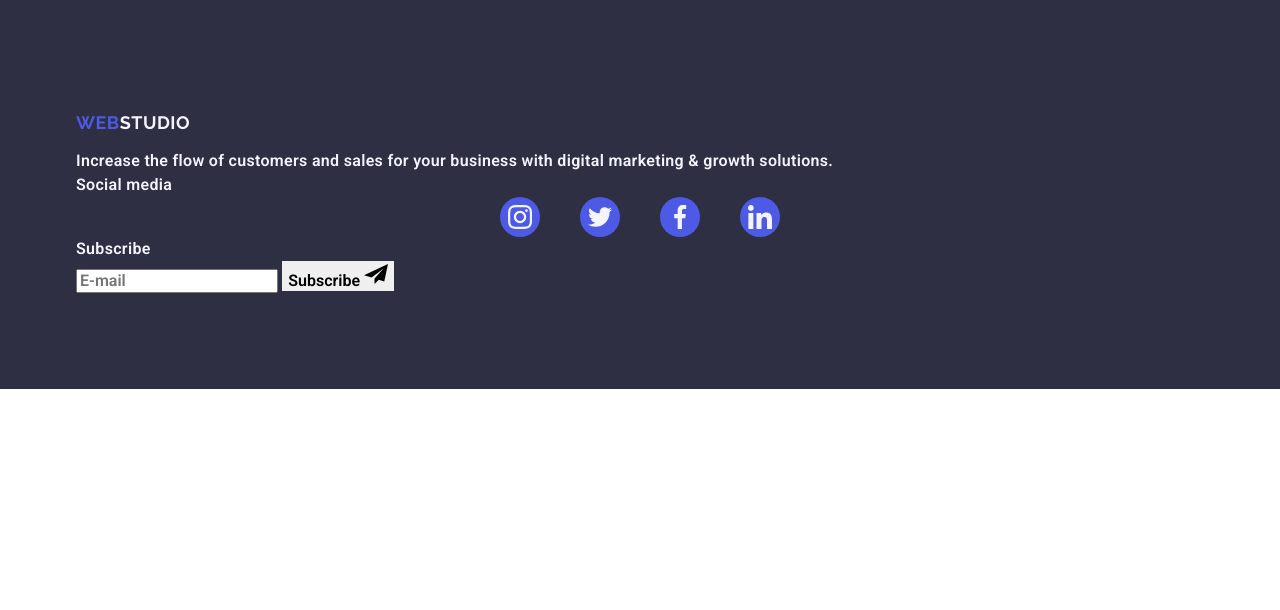
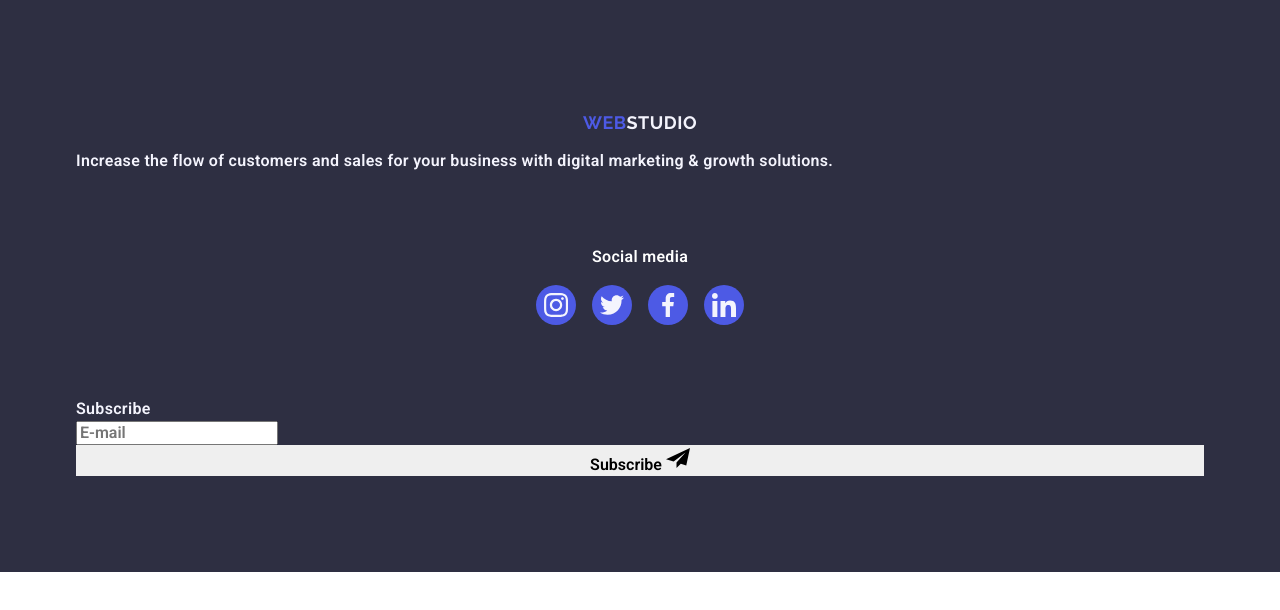
Before and after one commit to Volodymyr-But2025/goit-markup-hw-06, a plain HTML site: page index.html in a window 1280 px wide. Drawn offline with nearby package versions, Linux system fonts and the light colour scheme.

Commit message:
footerNotEnd

```diff
--- a/css/styles.css
+++ b/css/styles.css
@@ -685,6 +685,10 @@ img {
   flex-direction: column;
 }
 .footer-logo-text-container {
+  margin-bottom: 72px;
+}
+.footer-logo-text-container .logo{
+  text-align: center;
 }
 .logo_footer-sp {
   color: #f4f4fd;
@@ -696,3 +700,32 @@ img {
   letter-spacing: 0.02em;
   color: #f4f4fd;
 }
+.footer-social-link-container{
+  margin: 0 auto 72px;
+
+}
+.footer-social-text {
+  font-weight: 500;
+  color: #fff;
+  text-align: center;
+  margin-bottom: 16px;
+}
+.footer-social-link-container .social-list{
+  max-width: 208px;
+  gap: 16px;
+
+}
+.footer-form {
+
+}
+.input-btn-cont{
+  display: flex;
+  flex-direction: column;
+  justify-items: center;
+}
+.not-label{
+
+}
+.input-footer-form{
+  margin: 0 auto;
+}
```
